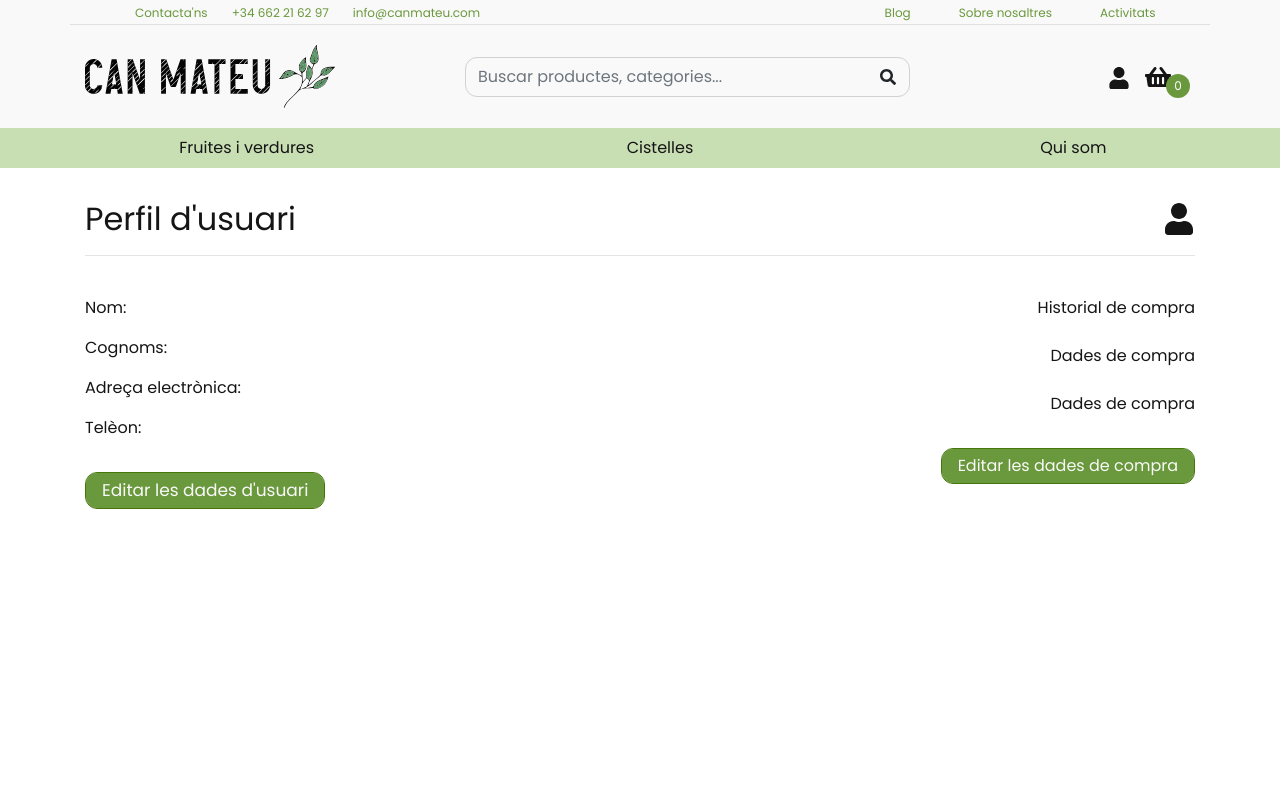
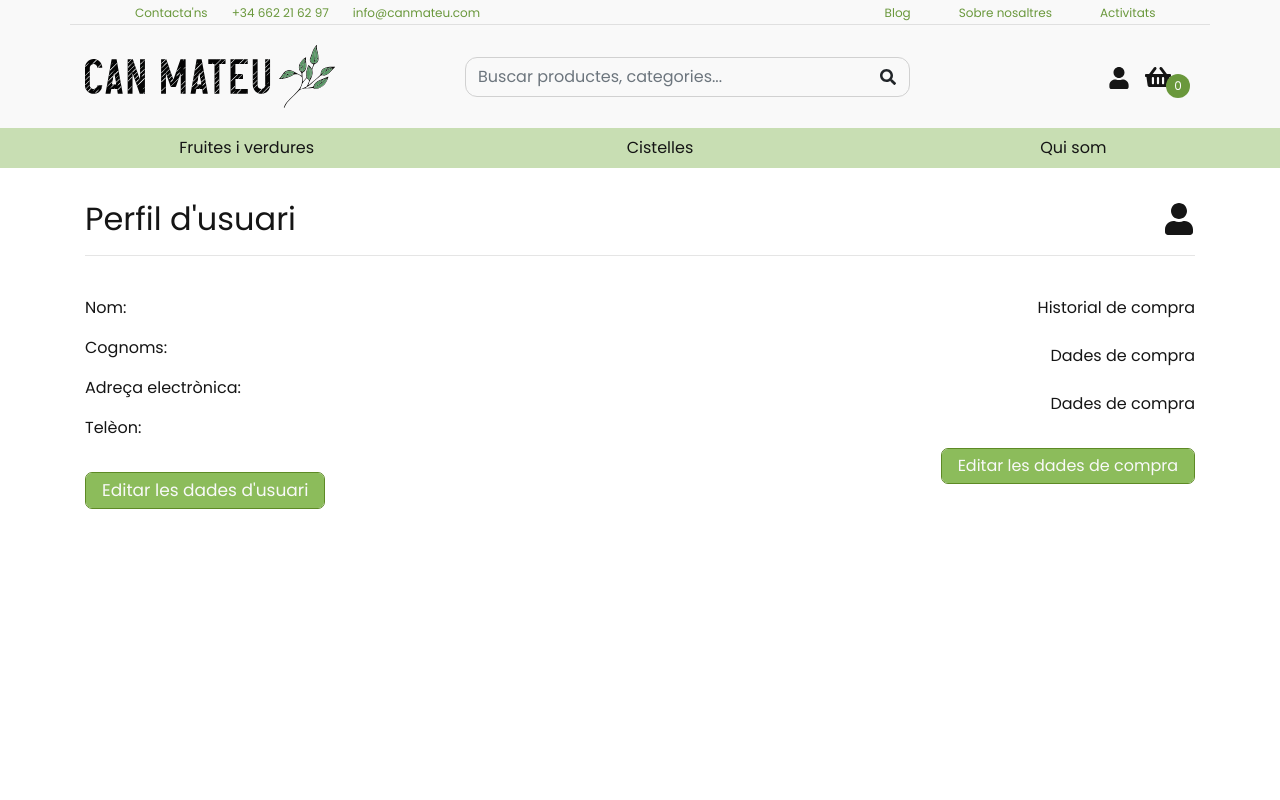
Before and after one commit to SalvadorSC/can-manel-front, a React (Create React App) app: page /perfil in a window 1280 px wide. Shown: the top 800 px of the page. Built offline with nearby package versions, Linux system fonts and the light colour scheme; no server answers.

Commit message:
Canvi de color de fondo i borde dels botons

```diff
--- a/src/componentes/ItemShoppingCart/ItemShoppingCart.js
+++ b/src/componentes/ItemShoppingCart/ItemShoppingCart.js
@@ -193,7 +193,6 @@ export const ItemShoppingCart = (props) => {
             </Link>
           </td>
           <td className="items-table product-item">
-            {" "}
             <Link
               to={
                 element === "product"
--- a/src/global.css
+++ b/src/global.css
@@ -3,6 +3,8 @@
   --color-primary: #c8deb3;
   --color-primary-dark: #6a983c;
   --color-border: #46760a;
+  --color-button: #8cbc5b;
+  --color-button-border: #5d8a25;
   --color-text: #151515;
   --color-white: #f9f9f9;
   --color-background-white: #fff;
@@ -53,9 +55,9 @@ input:focus {
 .button {
   padding: 5px 10px;
   color: var(--color-white);
-  background-color: var(--color-primary-dark);
-  border: 1px solid var(--color-border);
-  border-radius: 12px;
+  background-color: var(--color-button);
+  border: 1px solid var(--color-button-border);
+  border-radius: 7px;
   transition: all 300ms;
 }
 .button:hover {
```
